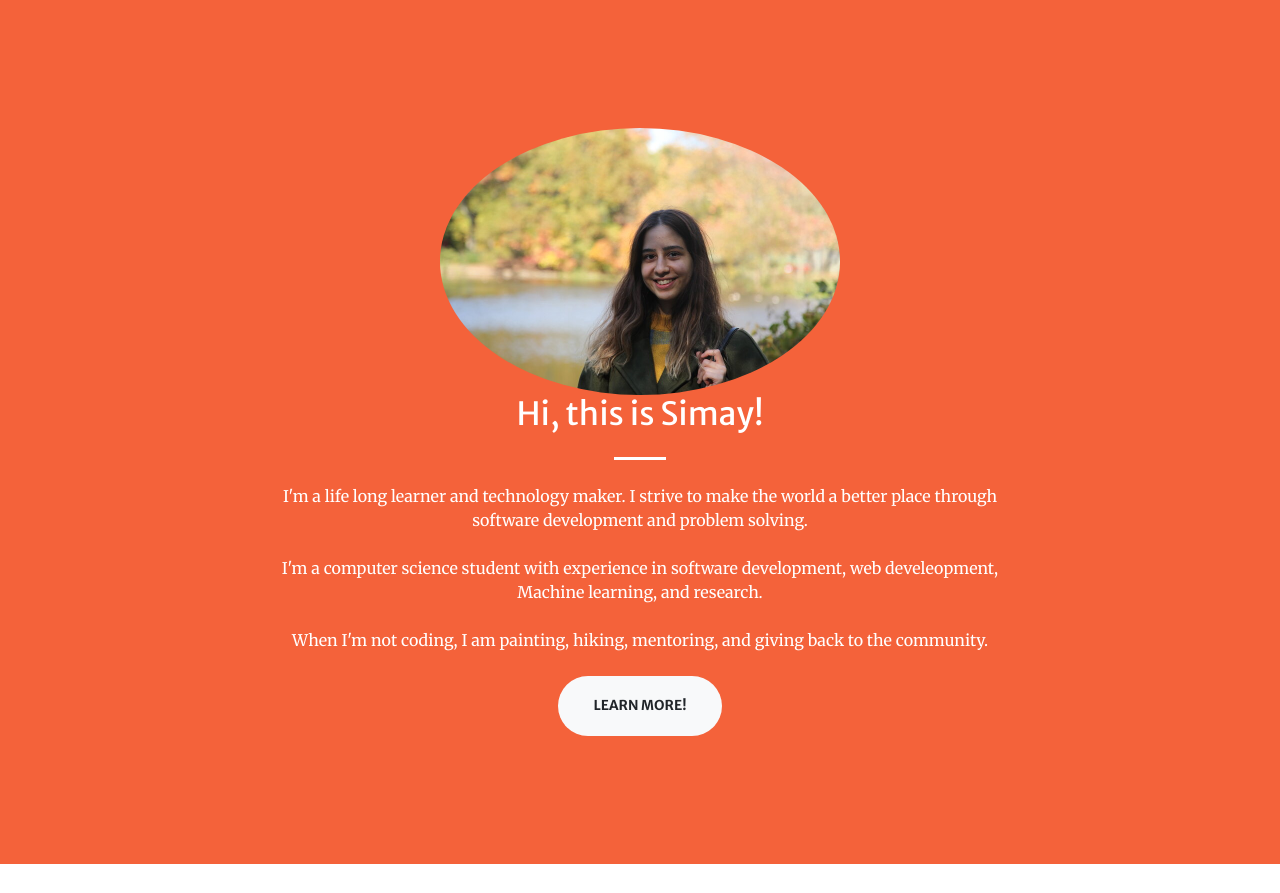
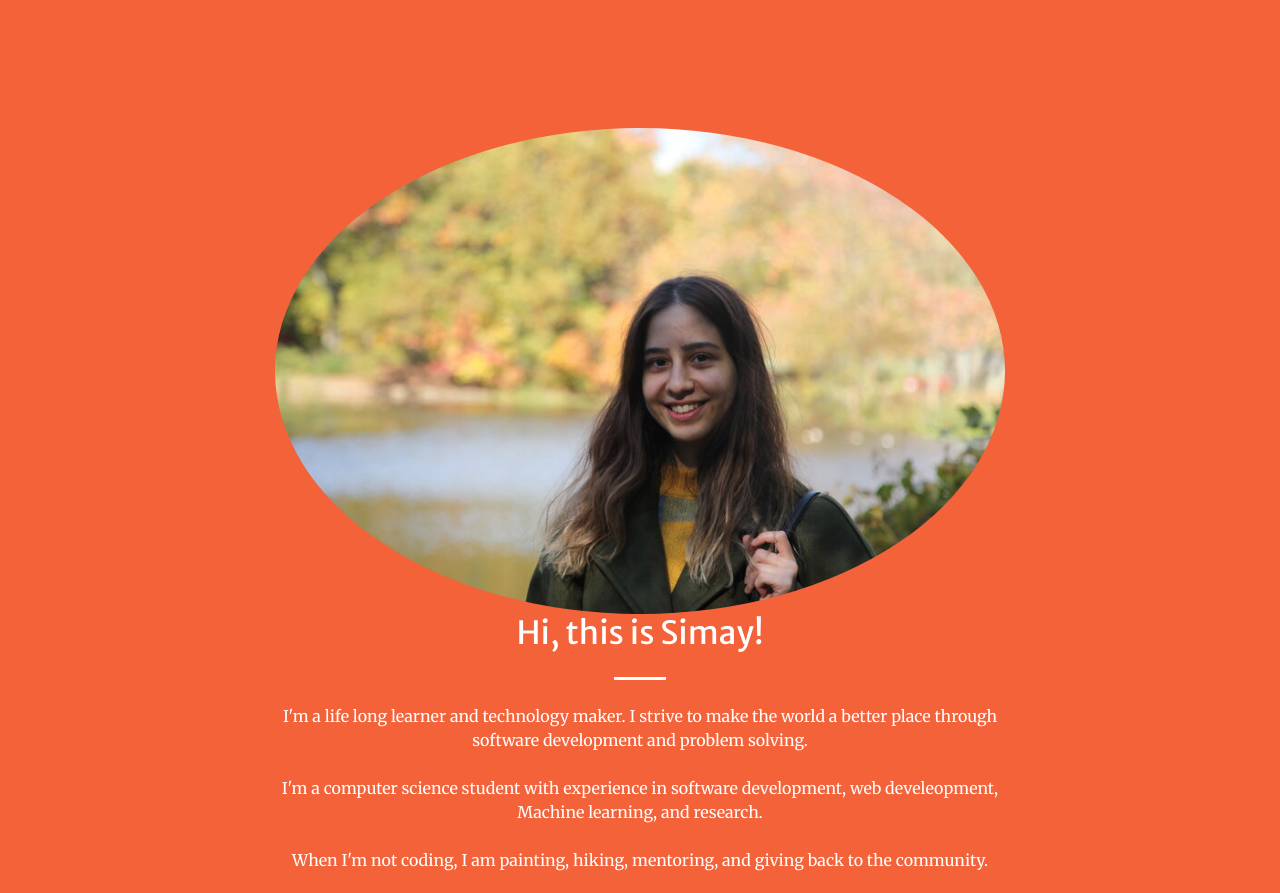
Before and after one commit to simay1224/simay1224.github.io, a plain HTML site: page index.html in a window 1280 px wide. Shown: the part 800-1693 px from the top of the page. Drawn offline with nearby package versions, Linux system fonts and the light colour scheme.

Commit message:
photo profile

```diff
--- a/index.html
+++ b/index.html
@@ -78,7 +78,7 @@
                     <!--<img class="img-fluid" src="assets/img/portfolio/thumbnails/IMG_2060.jpg" alt="" style="border-radius:50%" width="400" height="400"
                     />-->
                     <img class="img-fluid" src="https://github.com/simay1224/simay1224.github.io/blob/master/assets/img/portfolio/thumbnails/IMG_2060.JPG?raw=true"
-                        alt="" style="border-radius:50%" width="400" height="400" />
+                        alt="" style="border-radius:50%" />
 
                     <h2 class="text-white mt-0">Hi, this is Simay!</h2>
                     <hr class="divider light my-4" />
```
